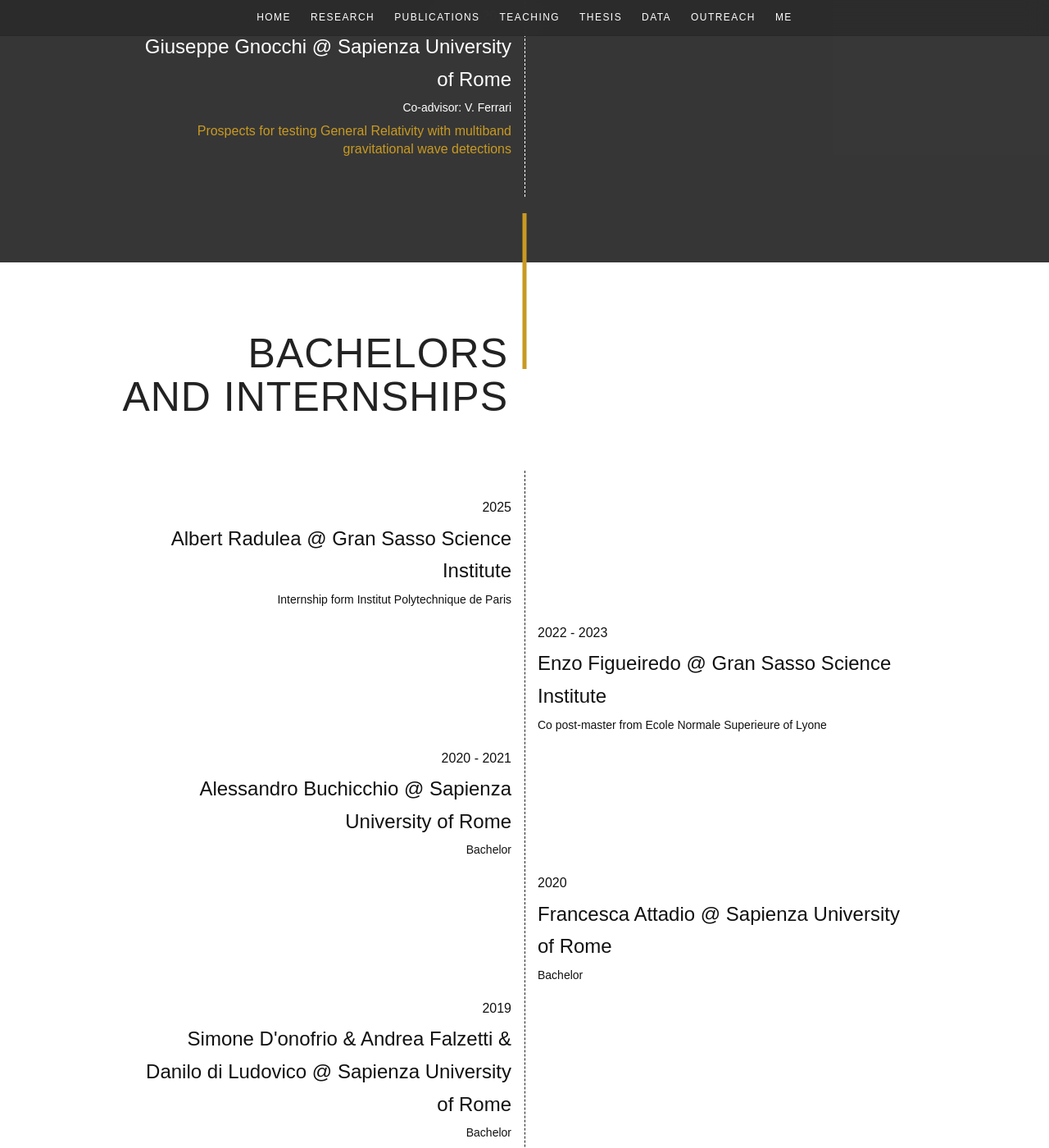
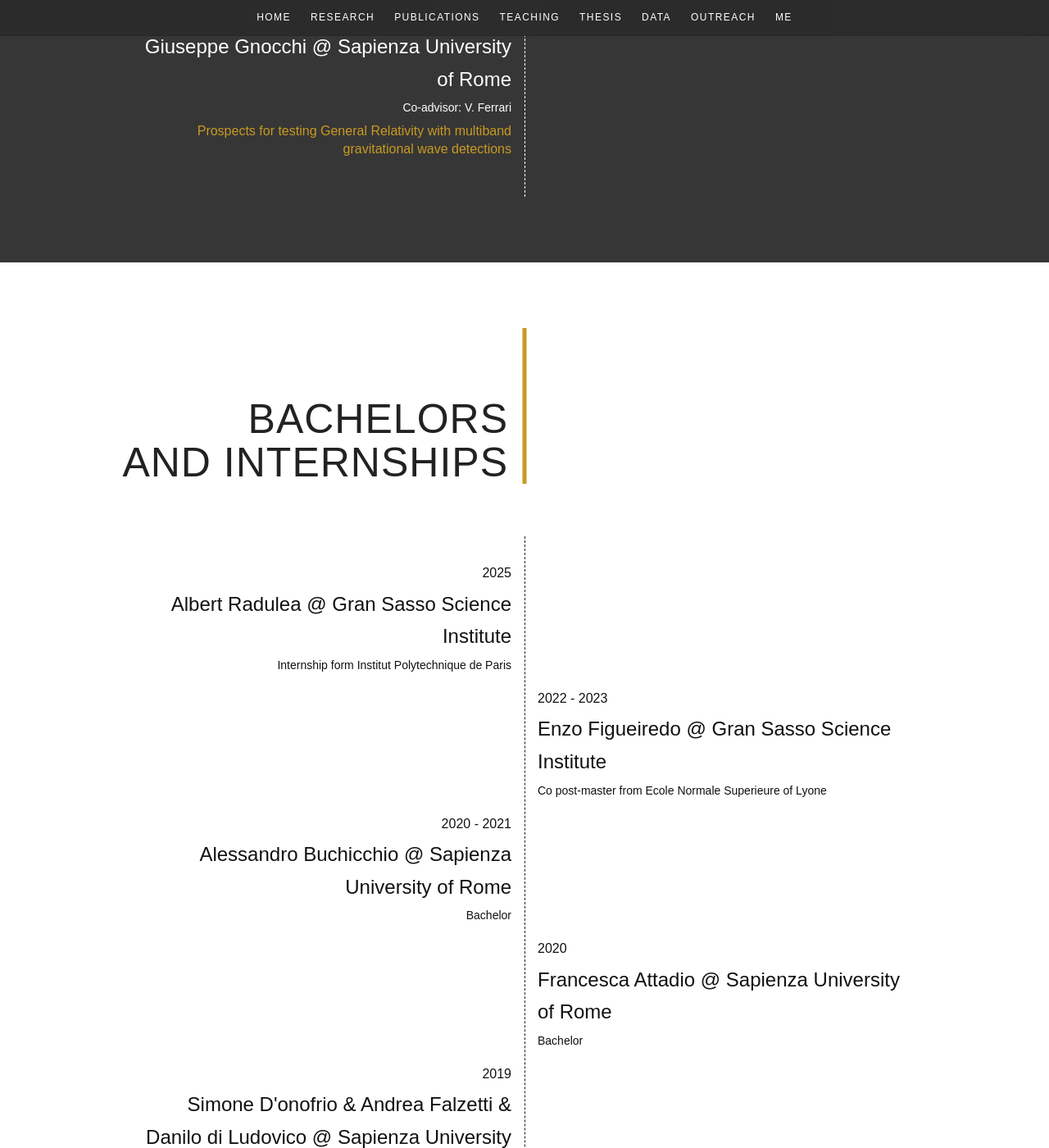
Before and after one commit to masellia/andreamaselli.github.io, a Jekyll site: the page built from pages/thesis.md, in a window 1280 px wide and 1400 px high, scrolled down 5400 px. Shown: the whole window at 82% size. Built offline with Jekyll 4.4.1, drawn with Linux system fonts in a browser that asks for light colours; some web fonts are replaced.

Commit message:
thesis page

```diff
--- a/assets/css/main.css
+++ b/assets/css/main.css
@@ -691,7 +691,7 @@
 
 .master-thesis-section {
   background: rgba(44,44,44,0.95);
-  padding: 0rem 0 7rem;
+  padding: 0rem 0 5rem;
   margin-top: 5rem;
 }
 
@@ -755,7 +755,7 @@
 
 .bachelor-thesis-section {
   background: #ffffff;
-  padding: 0 0 7rem;
+  padding: 5rem 0 2rem;
   margin-top: 5rem;
 }
 
@@ -773,7 +773,7 @@
   height: 190px;
   background: var(--accent);
   transform: translateX(-50%);
-  margin-top: -60px;
+  margin-top: 0px;
 }
 
 .bachelor-header-title {
@@ -791,3 +791,7 @@
 
   bottom: 0;
 }
+
+.bachelor-timeline {
+  margin-bottom: 0;
+}
```
